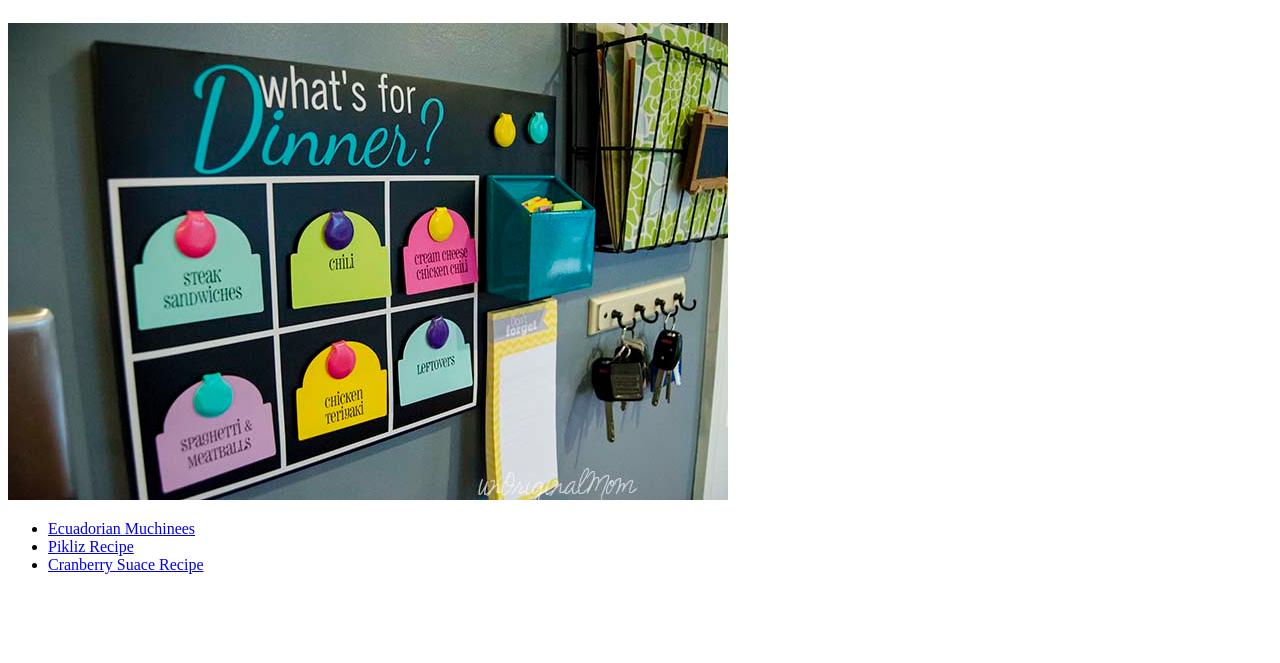
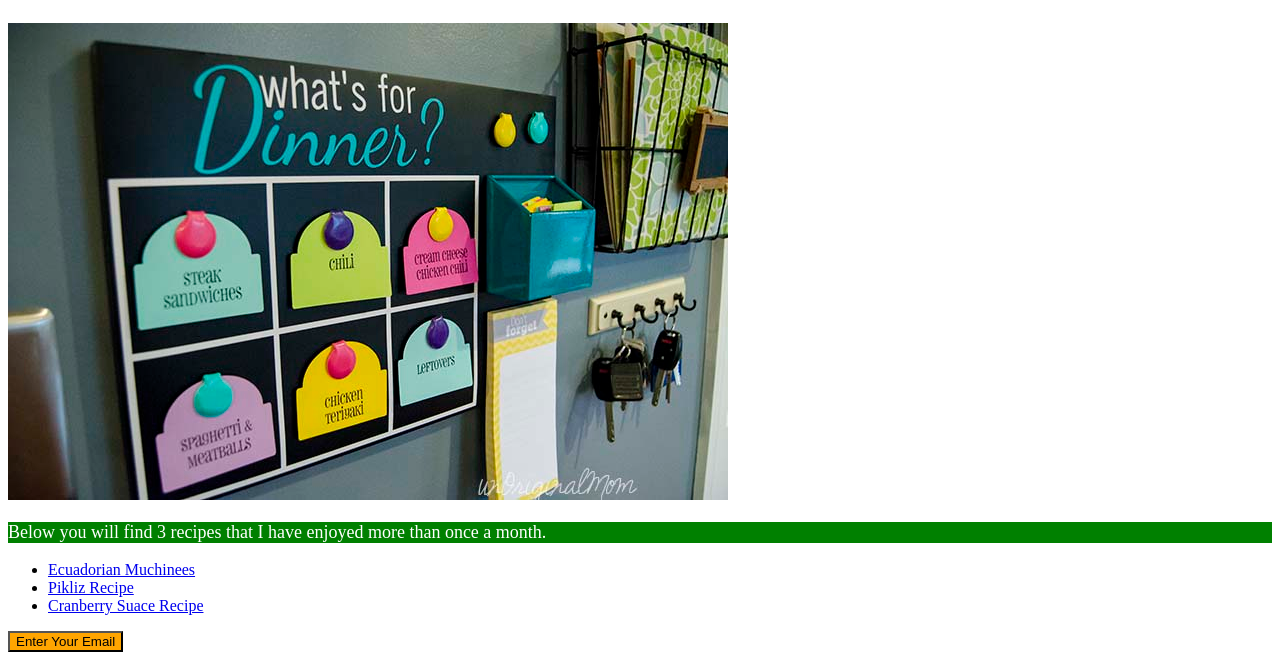
Before and after one commit to antoni0alvarad0/odin-recipes, a plain HTML site: page index.html in a window 1280 px wide. Shown: the part 137-800 px from the top of the page. Drawn offline with Linux system fonts and the light colour scheme; files that its build step writes are made by us from their sources; files whose address does not match are found by name.

Commit message:
Edited index.html with 2 new tags

```diff
--- a/index.html
+++ b/index.html
@@ -3,6 +3,14 @@
     <meta charset="UTF-8">
     <link rel="stylesheet" href="/Users/antonioalvarado/repos/odin-recipes/pages/css/stylesheet.css">
     <title>Odin Recipes</title>
+
+    <style>
+        p {
+            color: #fff;
+            background-color: #008000;
+            font-size: 18px;
+        }
+    </style>
 
     <body>
         <div>
@@ -14,10 +22,14 @@
         <!--<video src="/Users/antonioalvarado/repos/odin-recipes/pages/img/img.gif">
             This video may not play.</video>-->
 
+            <p>Below you will find 3 recipes that I have enjoyed more than once a month.</p>
+
                 <ul>
                     <li><a href="recipes/muchines.html">Ecuadorian Muchinees</a></li>
                     <li><a href="recipes/pikliz.html">Pikliz Recipe</a></li>
                     <li><a href="recipes/cranberrysauce.html">Cranberry Suace Recipe</a></li>
                 </ul>
+
+                <button type="button" style="background-color: #ffa500;" style="font-size: 18px;" >Enter Your Email</button>
     </body>
 </html>
```
